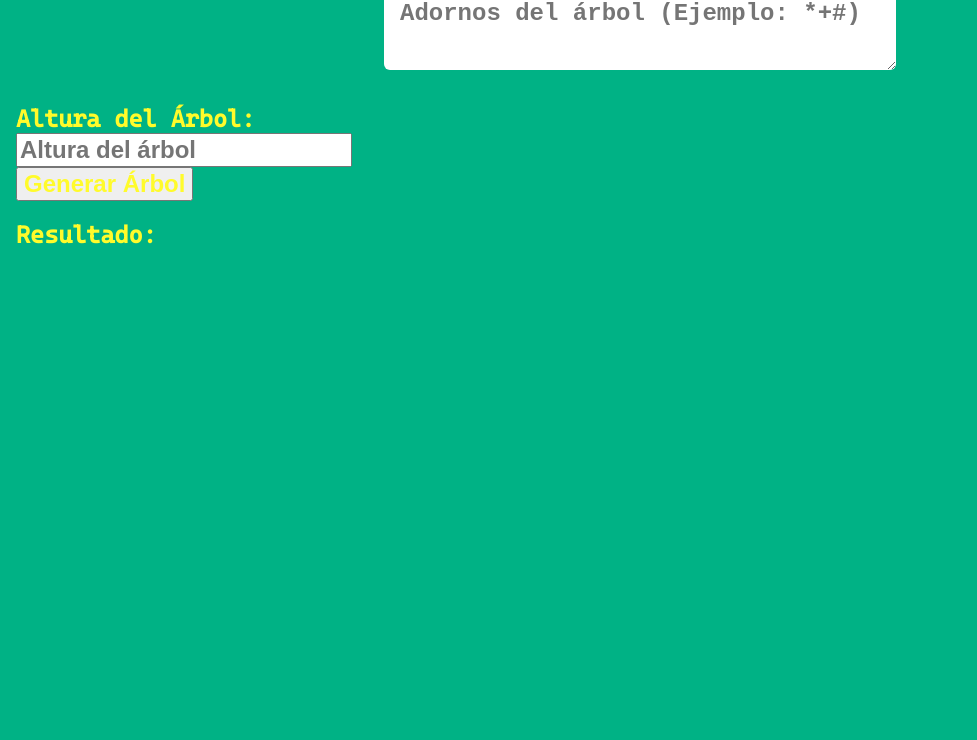
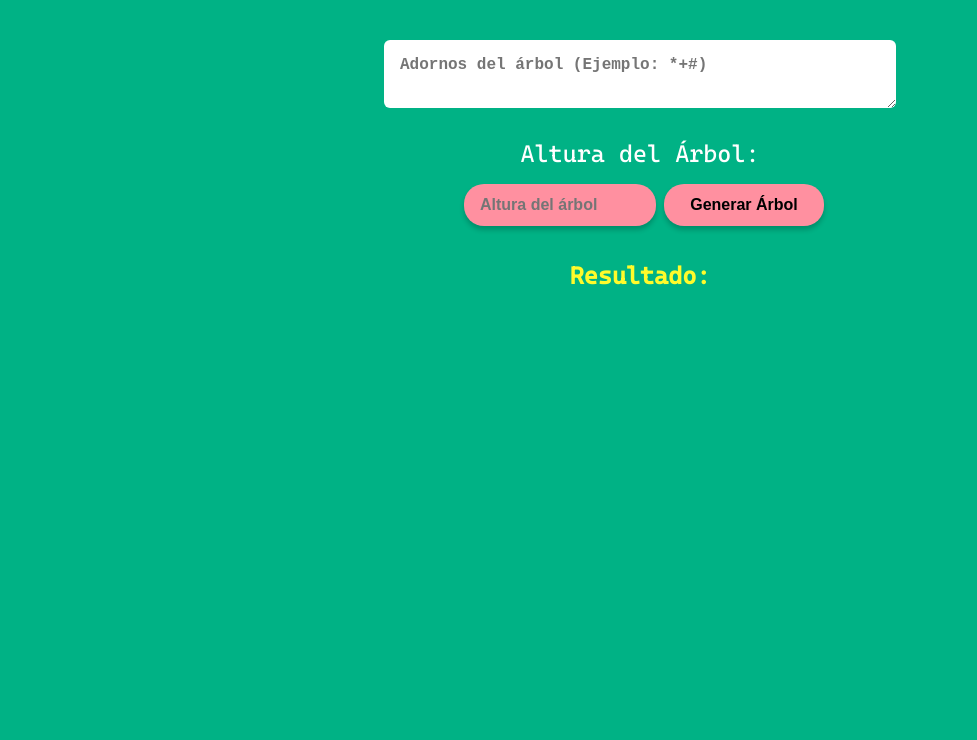
Before and after one commit to Raquezin/ChristmasTree, a plain HTML site: page index.html in a window 1280 px wide. Shown: the part 97-837 px from the top of the page, without its empty margins (0-977 px from the left). Drawn offline with Linux system fonts and the light colour scheme.

Commit message:
Update index.html

```diff
--- a/index.html
+++ b/index.html
@@ -8,14 +8,23 @@
     </head>
     <body>
         <script src="index.js"></script>
-        <div class="selector">
+        <div class="center">
             <h1>Generador de Árboles de Navidad</h1>
-            <textarea id="ornaments" class='autoExpand result' rows='2' data-min-rows='2' placeholder='Adornos del árbol (Ejemplo: *+#)' autofocus></textarea><br>
-            <label for="height" class="result">Altura del Árbol:</label><br>
-            <input type="number" id="height" placeholder="Altura del árbol" class="result"><br>
-
-            <button onclick="generateTree()" class="result">Generar Árbol</button><br>
+        </div>
+        <div class="center">
+            <textarea id="ornaments" class='autoExpand' rows='2' data-min-rows='2' placeholder='Adornos del árbol (Ejemplo: *+#)' autofocus></textarea><br>
+        </div>
+        <div class="center morefontsize">
+            <label for="height" >Altura del Árbol:</label><br>
+        </div>
+        <div class="center">
+            <input type="number" id="height" placeholder="Altura del árbol" class="result redondo btn btn-intermediate"><br>
+            <button onclick="generateTree()" class="result redondo btn btn-intermediate">Generar Árbol</button><br>
+        </div>
+        <div class="center">
             <h2 class="result">Resultado:</h2>
+        </div>
+        <div class="center">
             <pre id="result" class="result"></pre>
         </div>
     </body>
```
